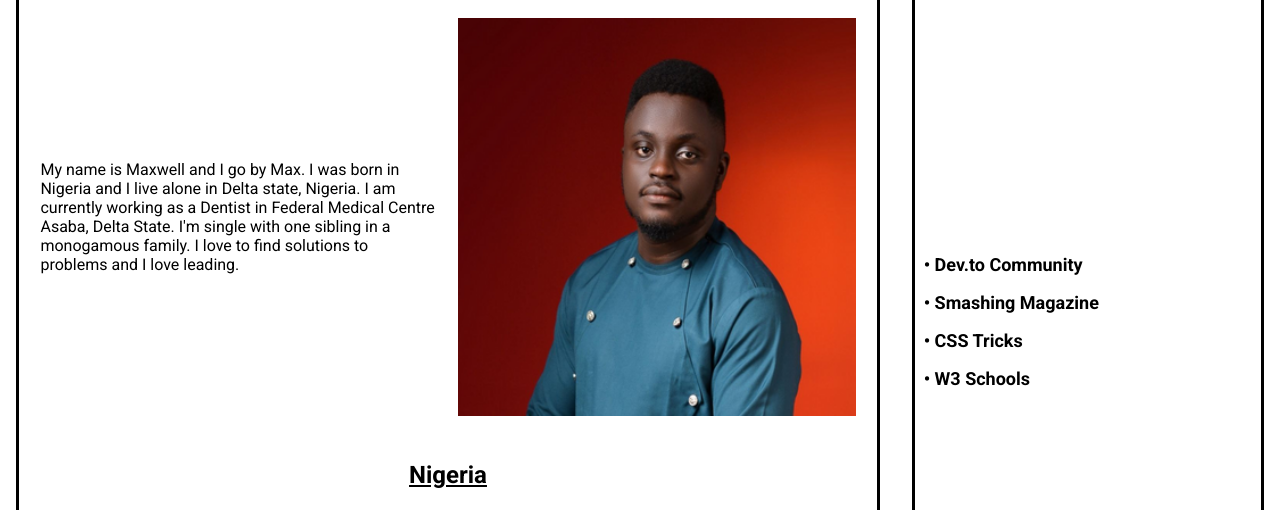
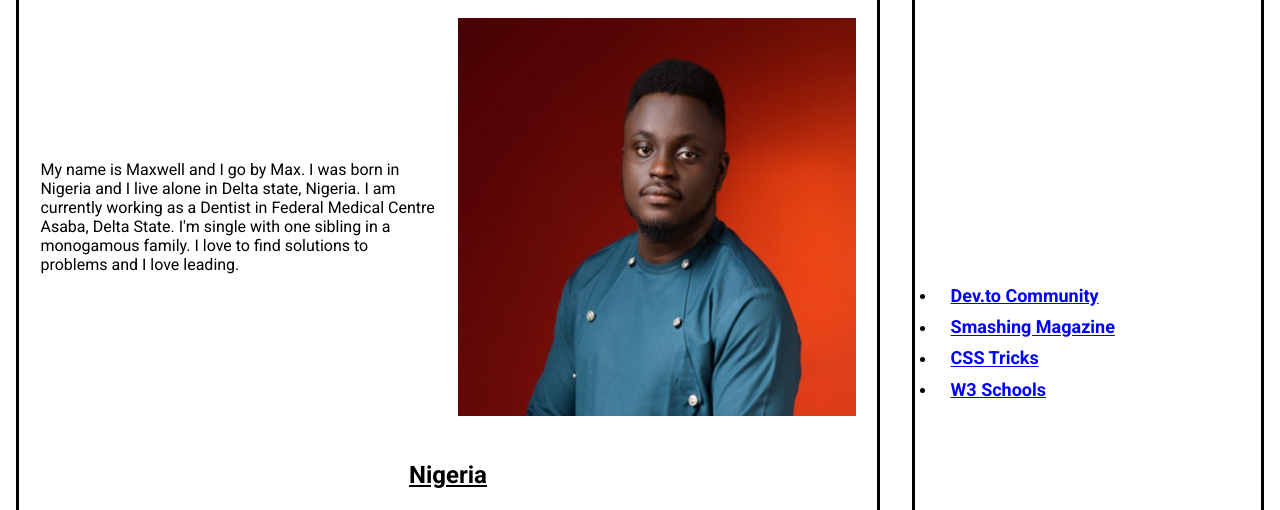
Before and after one commit to gmaxstores/wdd131, a plain HTML site: page index.html in a window 1280 px wide. Shown: the part 269-779 px from the top of the page. Drawn offline with nearby package versions, Linux system fonts and the light colour scheme.

Commit message:
edited homepage wrt web dev res links

```diff
--- a/index.html
+++ b/index.html
@@ -53,10 +53,10 @@
                 Web Dev Resources
             </p>
             <p class="devp">
-                <a class="devlink" href="https://dev.to/">&bull; Dev.to Community</a>
-                <a class="devlink" href="https://www.smashingmagazine.com/">&bull; Smashing Magazine</a>
-                <a class="devlink" href="https://css-tricks.com/">&bull; CSS Tricks</a>
-                <a class="devlink" href="https://www.w3schools.com/">&bull; W3 Schools</a>
+                <li><a class="devlink" href="https://dev.to/">Dev.to Community</a></li>
+                <li><a class="devlink" href="https://www.smashingmagazine.com/">Smashing Magazine</a></li>
+                <li><a class="devlink" href="https://css-tricks.com/">CSS Tricks</a></li>
+                <li><a class="devlink" href="https://www.w3schools.com/">W3 Schools</a></li>
             </p>
         </section>
     </main>
--- a/styles/base.css
+++ b/styles/base.css
@@ -8,8 +8,8 @@ a {text-decoration: none;font-size: large;font-weight: bold;padding: 2.5%;color:
 main {display: grid;grid-template-columns: auto minmax(200px, 30%);}
 .card {border: 3px solid black;margin: 1em;border-radius: 10px;}
 .cardheading {margin: 0; background-color: blue;color: white;font-size: 2em;font-weight: bold;text-align: center;padding: 2.5%;}
-.devlink {color: black;}
-.devp {display: flex;height: 85%;flex-direction: column;justify-content: center;}
+.devlink {color: blue;text-decoration: underline;}
+.devp {padding: 40% 0;}
 div {display: grid;grid-template-columns: 1fr 1fr;padding: 2.5%;align-items: center;column-gap: 2.5%;justify-items: center;}
 .countryheading {text-align: center;font-size: 1.5em;font-weight: bold;text-decoration: underline black;}
 figure {float: left;text-align: center;margin: 0;padding: 2.5%;padding-top: 0;}
@@ -19,8 +19,10 @@ footer p {font-size: 1.5em;padding-bottom: 0;margin-bottom: 0;}
 .last {color: yellow;font-size: 0.8em;font-family: Oswald, Arial, Helvetica, sans-serif;}
 #lastModified {margin: 0;padding-bottom: 1.5%;}
 .pic {width: 100%;}
+li {padding: 1.5%;}
 
 @media screen and (max-width: 900px) {
     main {display: block;height: 100%;}
     nav, footer {flex-direction: column;}
+    .devp {padding: 0;}
 }
```
